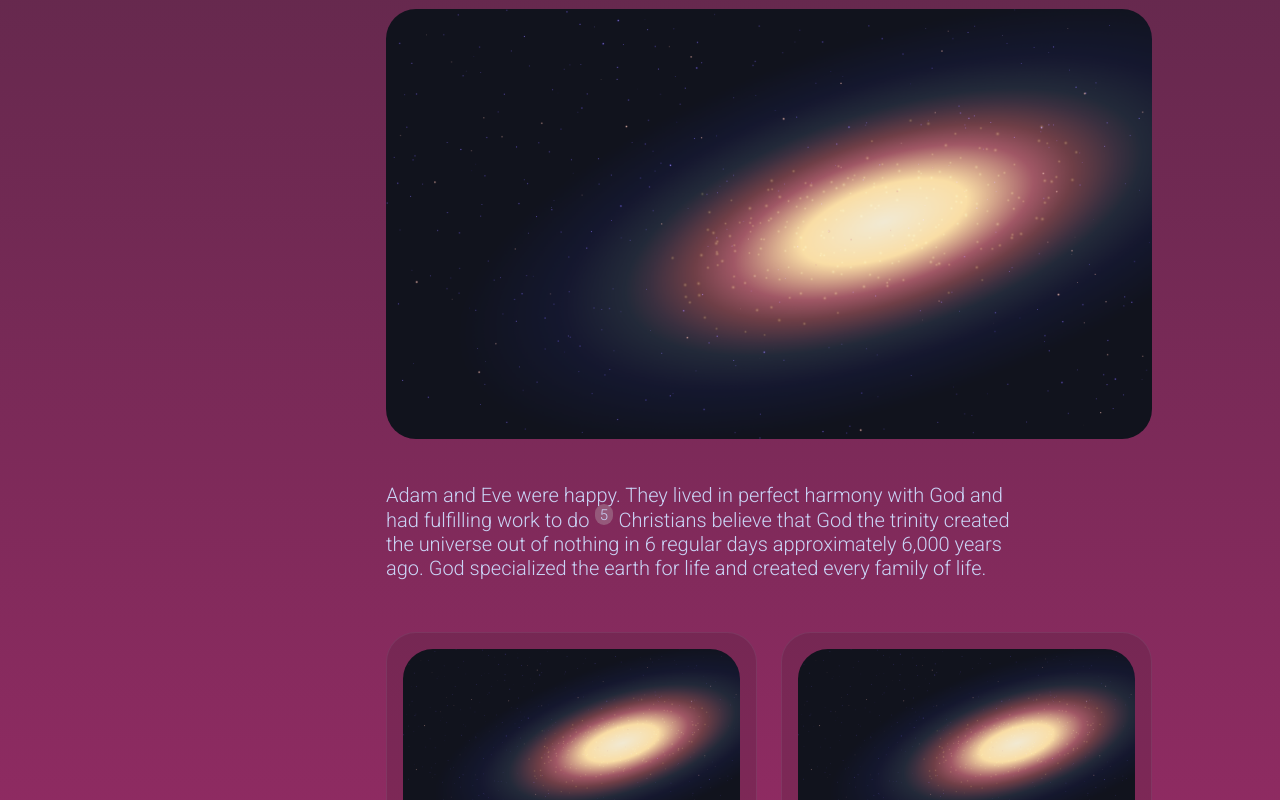
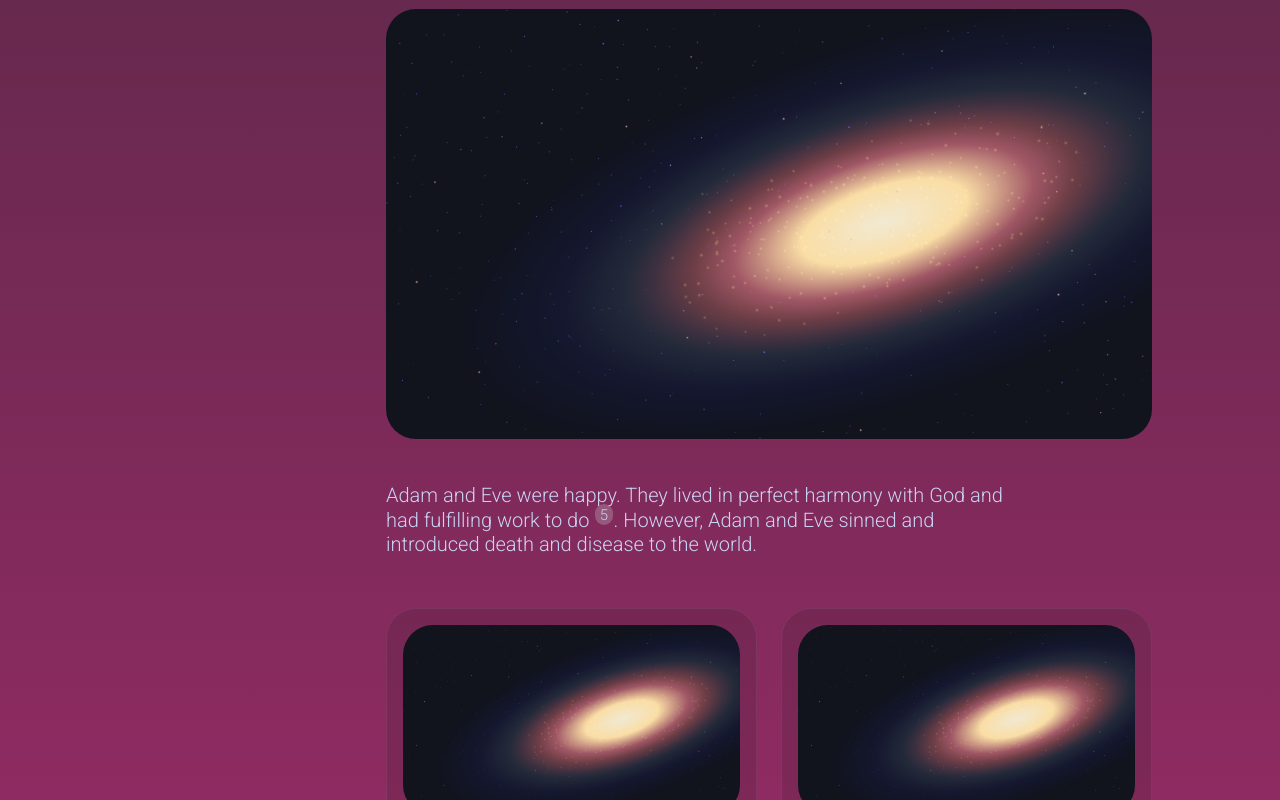
Before and after one commit to Falconbird18/firm-foundation, a SvelteKit app: page /basics in a window 1280 px wide. Shown: the part 1923-2723 px from the top of the page. Built offline with nearby package versions, Linux system fonts and the light colour scheme.

Commit message:
Small updates.

```diff
--- a/src/routes/basics/+page.svelte
+++ b/src/routes/basics/+page.svelte
@@ -183,10 +183,8 @@
             <div class="card-flex">
                 <div class="card-text">
                     <p>
-                        Adam and Eve were happy. They lived in perfect harmony with God and had fulfilling work to do <BibleCitation verseRef="Genesis 1:28" verseText={'God blessed them; and God said to them, "Be fruitful and multiply, and fill the earth, and subdue it; and rule over the fish of the sea and over the birds of the sky and over every living thing that moves on the earth."'} /> Christians believe that God the trinity created the universe
-                        out of nothing in 6 regular days approximately 6,000 years
-                        ago. God specialized the earth for life and created every
-                        family of life.
+                        Adam and Eve were happy. They lived in perfect harmony with God and had fulfilling work to do <BibleCitation verseRef="Genesis 1:28" verseText={'God blessed them; and God said to them, "Be fruitful and multiply, and fill the earth, and subdue it; and rule over the fish of the sea and over the birds of the sky and over every living thing that moves on the earth."'} />.
+                        However, Adam and Eve sinned and introduced death and disease to the world.
                     </p>
                 </div>
             </div>
@@ -343,7 +341,6 @@
         display: flex;
         width: 100%;
         flex: 1; /* Allow .card-flex to grow and fill remaining vertical space */
-        overflow: hidden;
         justify-content: space-between;
         align-items: center;
     }
```
